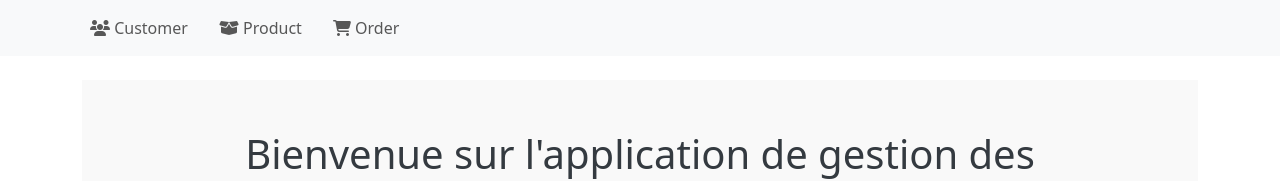
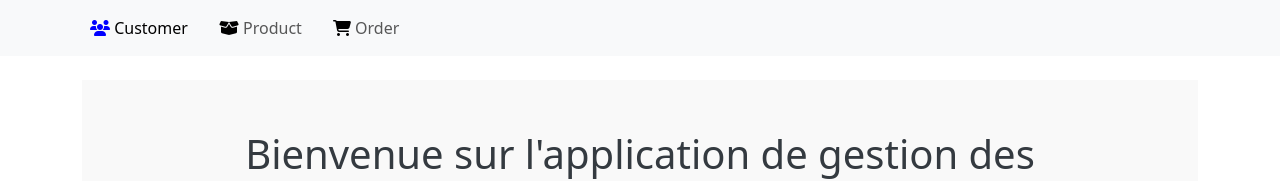
Before and after one commit to Ehya-Ag/gestion-commandes-frontend, a Vue app: page / in a window 1280 px wide. Shown: the top 181 px of the page. Built offline with nearby package versions, Linux system fonts and the light colour scheme.

Commit message:
rendre les menus active

```diff
--- a/src/App.vue
+++ b/src/App.vue
@@ -2,23 +2,46 @@
   <div>
     <nav class="navbar navbar-expand-lg navbar-light bg-light">
       <div class="container">
-        <button class="navbar-toggler" type="button" data-bs-toggle="collapse" data-bs-target="#navbarNav" aria-controls="navbarNav" aria-expanded="false" aria-label="Toggle navigation">
+        <button
+          class="navbar-toggler"
+          type="button"
+          data-bs-toggle="collapse"
+          data-bs-target="#navbarNav"
+          aria-controls="navbarNav"
+          aria-expanded="false"
+          aria-label="Toggle navigation"
+        >
           <span class="navbar-toggler-icon"></span>
         </button>
         <div class="collapse navbar-collapse" id="navbarNav">
           <ul class="navbar-nav">
             <li class="nav-item">
-              <RouterLink class="nav-link" to="/customer" active-class="active">
+              <RouterLink
+                class="nav-link"
+                :class="{ active: activeRoute === 'customer' }"
+                to="/customer"
+                @click="setActiveRoute('customer')"
+              >
                 <i class="fas fa-users"></i> Customer
               </RouterLink>
             </li>
             <li class="nav-item">
-              <RouterLink class="nav-link" to="/product" active-class="active">
+              <RouterLink
+                class="nav-link"
+                :class="{ active: activeRoute === 'product' }"
+                to="/product"
+                @click="setActiveRoute('product')"
+              >
                 <i class="fas fa-box-open"></i> Product
               </RouterLink>
             </li>
             <li class="nav-item">
-              <RouterLink class="nav-link" to="/order" active-class="active">
+              <RouterLink
+                class="nav-link"
+                :class="{ active: activeRoute === 'order' }"
+                to="/order"
+                @click="setActiveRoute('order')"
+              >
                 <i class="fas fa-cart-shopping"></i> Order
               </RouterLink>
             </li>
@@ -32,9 +55,11 @@
   </div>
 </template>
 
-<script>
-export default {
-  name: "App",
+<script setup>
+import { ref } from 'vue';
+const activeRoute = ref('customer');
+const setActiveRoute = (route) => {
+activeRoute.value = route;
 };
 </script>
 
@@ -42,7 +67,9 @@ export default {
 .navbar-nav .nav-link.active i {
   color: blue;
 }
-
+.navbar-nav .nav-link i {
+  color: black;
+}
 .navbar-nav .nav-link {
   margin-right: 15px;
 }
```
